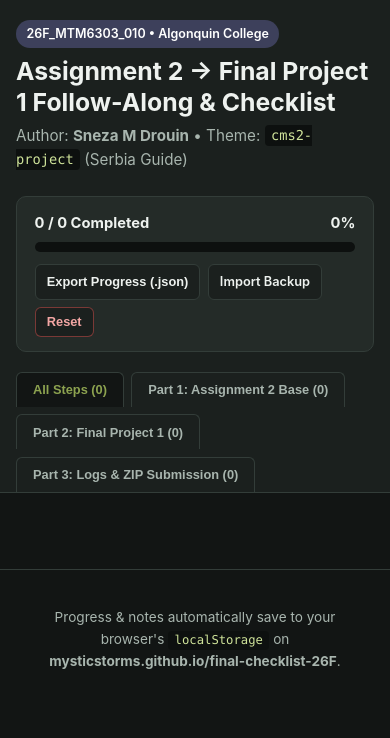
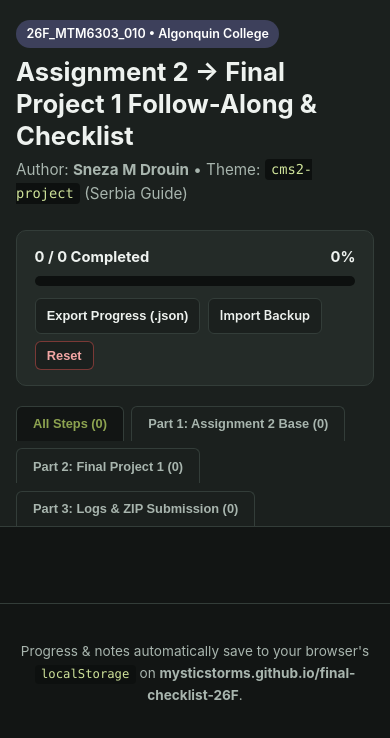
Before and after one commit to mysticstorms/final-checklist-26F, a plain HTML site: page index.html in a window 390 px wide. Drawn offline with Linux system fonts and the light colour scheme.

Commit message:
Refactor CSS for layout and responsiveness

```diff
--- a/style.css
+++ b/style.css
@@ -20,8 +20,9 @@ html, body {
   margin: 0;
   padding: 0;
   width: 100%;
-  max-width: 100vw;
-  overflow-x: clip;
+  min-width: 100%;
+  max-width: 100%;
+  overflow-x: hidden;
   font-family: -apple-system, BlinkMacSystemFont, "Segoe UI", Roboto, Oxygen, Ubuntu, Cantarell, sans-serif;
   background-color: var(--bg);
   color: var(--text);
@@ -39,30 +40,30 @@ code {
 }
 
 .app-header {
+  display: block;
+  width: 100%;
   background: var(--surface);
   border-bottom: 1px solid var(--border);
-  padding: 1.5rem 2rem 0;
+  padding: 1.5rem 2.5rem 0;
   position: sticky;
   top: 0;
   z-index: 20;
-  width: 100%;
 }
 
 .header-inner {
-  max-width: 1440px;
+  display: flex;
+  flex-wrap: wrap;
+  justify-content: space-between;
+  align-items: center;
+  gap: 1.5rem;
   width: 100%;
-  margin: 0 auto;
-  display: grid;
-  grid-template-columns: minmax(0, 1.5fr) minmax(0, 1fr);
-  gap: 1.5rem;
-  align-items: center;
+  max-width: 100%;
   padding-bottom: 1.25rem;
 }
 
-.header-inner > div,
-.progress-card {
+.header-inner > div:first-child {
+  flex: 1 1 380px;
   min-width: 0;
-  width: 100%;
 }
 
 .badge {
@@ -78,7 +79,7 @@ code {
 
 h1 {
   margin: 0 0 0.35rem;
-  font-size: 1.55rem;
+  font-size: 1.6rem;
   line-height: 1.25;
   overflow-wrap: break-word;
 }
@@ -91,6 +92,9 @@ h1 {
 }
 
 .progress-card {
+  flex: 0 1 380px;
+  width: 100%;
+  min-width: 280px;
   background: var(--surface-alt);
   border: 1px solid var(--border);
   border-radius: 10px;
@@ -136,7 +140,6 @@ button, .file-label {
   background: var(--surface);
   color: var(--text);
   transition: background 0.15s ease, border-color 0.15s ease;
-  max-width: 100%;
 }
 
 button:hover, .file-label:hover {
@@ -155,12 +158,11 @@ button:hover, .file-label:hover {
 }
 
 .tabs {
-  max-width: 1440px;
-  width: 100%;
-  margin: 0 auto;
   display: flex;
   flex-wrap: wrap;
   gap: 0.45rem;
+  width: 100%;
+  max-width: 100%;
 }
 
 .tab-btn {
@@ -180,28 +182,30 @@ button:hover, .file-label:hover {
 
 main.container,
 .container {
-  max-width: 1440px;
+  display: block;
   width: 100%;
-  margin: 1.75rem auto 3rem;
-  padding: 0 2rem;
+  min-width: 100%;
+  max-width: 100%;
+  margin: 0;
+  padding: 1.75rem 2.5rem 3rem;
 }
 
 #steps-container {
-  display: grid;
-  grid-template-columns: minmax(0, 1fr);
-  gap: 1.25rem;
+  display: block;
   width: 100%;
+  max-width: 100%;
 }
 
 .step-card {
+  display: block;
+  width: 100%;
+  max-width: 100%;
   background: var(--surface);
   border: 1px solid var(--border);
   border-left: 5px solid var(--sage);
   border-radius: 10px;
   padding: 1.35rem 1.5rem;
-  width: 100%;
-  max-width: 100%;
-  min-width: 0;
+  margin-bottom: 1.25rem;
   transition: opacity 0.2s ease, border-color 0.2s ease;
 }
 
@@ -223,12 +227,11 @@ main.container,
 }
 
 .step-header {
-  display: grid;
-  grid-template-columns: auto minmax(0, 1fr);
-  align-items: start;
+  display: flex;
+  align-items: flex-start;
   gap: 0.95rem;
   width: 100%;
-  min-width: 0;
+  max-width: 100%;
 }
 
 .step-checkbox {
@@ -237,11 +240,14 @@ main.container,
   margin-top: 0.25rem;
   accent-color: var(--sage);
   cursor: pointer;
+  flex: 0 0 auto;
 }
 
 .step-meta {
+  flex: 1 1 0;
+  width: 100%;
   min-width: 0;
-  width: 100%;
+  max-width: 100%;
 }
 
 .phase-tag {
@@ -276,6 +282,9 @@ main.container,
 }
 
 .verify-box {
+  display: block;
+  width: 100%;
+  max-width: 100%;
   background: rgba(141, 163, 80, 0.1);
   border: 1px solid rgba(141, 163, 80, 0.35);
   border-radius: 6px;
@@ -290,9 +299,11 @@ main.container,
 }
 
 .code-wrapper {
+  display: block;
   position: relative;
   margin-bottom: 0.9rem;
   width: 100%;
+  max-width: 100%;
   min-width: 0;
 }
 
@@ -301,6 +312,7 @@ main.container,
   justify-content: space-between;
   align-items: center;
   gap: 0.5rem;
+  width: 100%;
   background: #141817;
   border: 1px solid var(--border);
   border-bottom: none;
@@ -311,6 +323,7 @@ main.container,
 }
 
 pre {
+  display: block;
   margin: 0;
   width: 100%;
   max-width: 100%;
@@ -332,6 +345,7 @@ pre code {
 }
 
 .notes-area {
+  display: block;
   width: 100%;
   max-width: 100%;
   min-height: 60px;
@@ -351,25 +365,26 @@ pre code {
 }
 
 .app-footer {
+  display: block;
+  width: 100%;
   text-align: center;
   color: var(--text-muted);
   font-size: 0.85rem;
-  padding: 1.5rem 2rem;
+  padding: 1.5rem 2.5rem;
   border-top: 1px solid var(--border);
   overflow-wrap: break-word;
 }
 
-@media (max-width: 900px) {
-  .header-inner {
-    grid-template-columns: 1fr;
-  }
+@media (max-width: 780px) {
   .app-header {
     position: static;
     padding: 1.25rem 1rem 0;
   }
   main.container,
-  .container {
-    padding: 0 1rem;
+  .container,
+  .app-footer {
+    padding-left: 1rem;
+    padding-right: 1rem;
   }
   .step-card {
     padding: 1.1rem;
```
